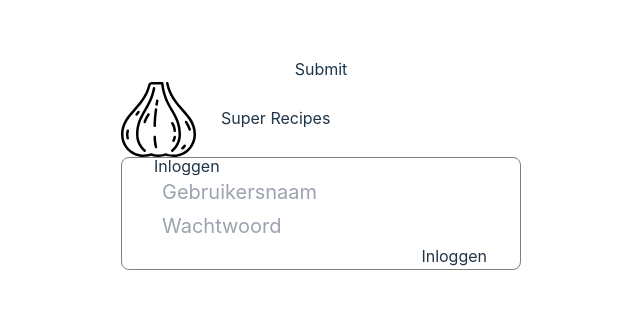
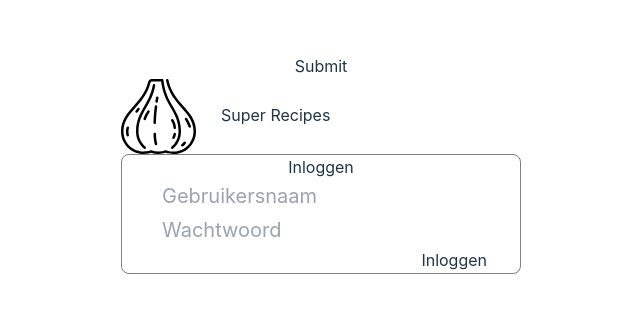
Before and after one commit to ikke6992/superrecipefrontend, a React (Vite) app: page /login in a window 1280 px wide. Shown: the part 249-562 px from the top of the page, without its empty margins (319-959 px from the left). Built offline with nearby package versions, Linux system fonts and the light colour scheme.

Commit message:
Added functionality in login

```diff
--- a/package.json
+++ b/package.json
@@ -12,8 +12,11 @@
   "dependencies": {
     "axios": "^1.6.2",
     "react": "^18.2.0",
+    "react-cookie": "^7.0.1",
+    "react-cookies": "^0.1.1",
     "react-dom": "^18.2.0",
-    "react-router-dom": "^6.21.2"
+    "react-router-dom": "^6.21.2",
+    "use-cookie": "^0.1.2"
   },
   "devDependencies": {
     "@types/react": "^18.2.43",
--- a/src/assets/Login.jsx
+++ b/src/assets/Login.jsx
@@ -1,16 +1,19 @@
-import { useState } from "react";
+import { Cookies } from "react-cookie";
 import "../Login.css";
 import axios from "axios";
 
+const cookies = new Cookies(document.cookie);
 export default function Login() {
     async function handleSubmit(e) {
         e.preventDefault();
         let jsonObject = Object.fromEntries(new FormData(e.target).entries());
-        let result = axios.post("http://localhost:8080/api/user/login", jsonObject);
+        let result = await axios.post("http://localhost:8080/api/user/login", jsonObject);
+        cookies.set("Api-Login", result.data.token);
+        location.assign("/");
     }
     return (<div id="context-login-wrapper">
         <form id="login-form" onSubmit={handleSubmit}>
-            <h1 id="form-header">Inloggen</h1>
+            <h2 id="form-header">Inloggen</h2>
             <p>
                 <input type="text" name="username" id="username" placeholder="Gebruikersnaam" />
             </p>
```
Also changed, not shown: public/garlic-svgrepo-com.svg, 1 other file (tests, documents, lock files or other folders).
